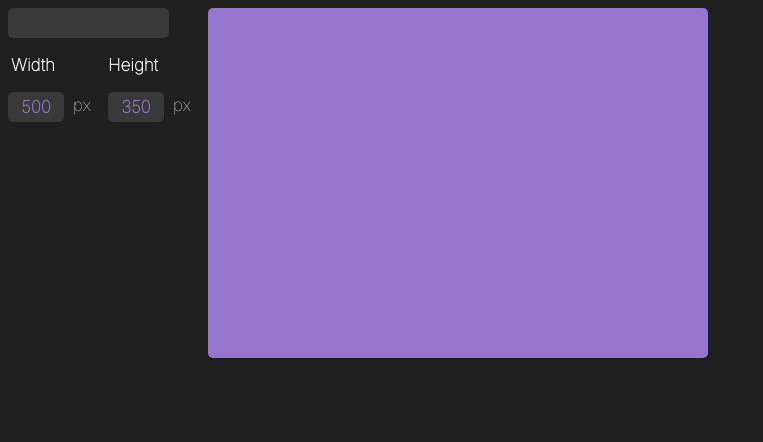
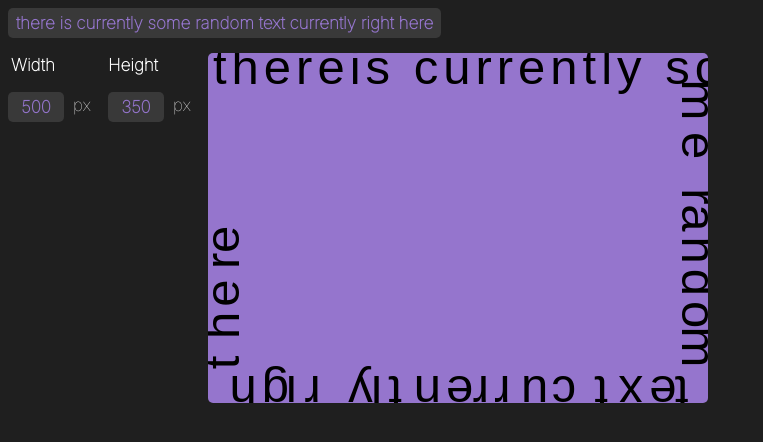
Before and after one commit to CarpetFloor/BorderText, a plain HTML site: page index.html in a window 1280 px wide. Shown: the whole page, without its empty margins (0-763 px from the left). Drawn offline with Linux system fonts and the light colour scheme.

Commit message:
Finished

```diff
--- a/index.html
+++ b/index.html
@@ -7,7 +7,13 @@
     <title>Border Text</title>
 </head>
 <body>
-    <input oninput="resizeInput()" type="text" id="string">
+    <input oninput="resizeInput()" type="text" id="string"
+    value="there is currently some random text currently right here">
+    <!--
+        there is currently some random text currently right here
+
+        hello there
+    -->
     <div id="container">
         <div>
             <p>Width</p>
--- a/script.js
+++ b/script.js
@@ -78,9 +78,124 @@ function setCanvasSize() {
 }
 
 function createBorder() {
-    let totalSize = w + w + h + h;
+    let text = document.getElementById("string").value;
+    let temp = text.replace(" ", "");
+    text = temp;
 
-    let elem = document.getElementById("string");
+    let scale = 0.85;
+    let totalSize = (w * scale) + (w * scale) + (h * scale) + (h * scale);
+
+    let margin = 5;
+    let fontSize = -1;
+    let offset = -1;
+
+    // calculate font size
+    let maxRange = 100;
+    for(let i = 5; i < maxRange; i++) {
+        r.font = i + "px Arial";
+        let size = r.measureText(text).width + (margin * text.length);
+
+        if((size > totalSize) || (i >= (maxRange - 1))) {
+            fontSize = (i - 5) + "px";
+            offset = (i - 5) + "px";
+            break;
+        }
+    }
+
+    r.fillStyle = "black";
+    let x = 5;
+    let y = parseInt(offset.replace("px", "")) * 0.7;
+
+    let start = 0;
+
+    // top
+    for(let i = start; i < text.length; i++) {
+        ++start;
+        r.font = fontSize + "px";
+
+        let c = text[i];
+        r.fillText(c, x, y);
+
+        x += r.measureText(c).width + margin;
+
+        if(x > (w - 10)) {
+            break;
+        }
+    }
+
+    x = w - (parseInt(offset.replace("px", "")) * 0.6);
+    y += (parseInt(offset.replace("px", "")) * 0.25) + margin;
+    // right
+    for(let i = start; i < text.length; i++) {
+        ++start;
+        r.font = fontSize + "px";
+
+        let c = text[i];
+
+        r.save();
+        r.translate(x, y);
+        r.rotate(0 + (Math.PI / 2));
+        r.textAlign = "center";
+        r.fillText(c, 0, 0);
+        r.restore();
+
+        y += r.measureText(c).width + margin;
+
+        if(y > (h - 10)) {
+            break;
+        }
+    }
+
+    x = w - (parseInt(offset.replace("px", "")) * 0.6);
+    y = h - ((parseInt(offset.replace("px", "")) * 0.5) + margin) * 1;
+
+    // bottom
+    for(let i = start; i < text.length; i++) {
+        ++start;
+        r.font = fontSize + "px";
+
+        let c = text[i];
+
+        r.save();
+        r.translate(x, y);
+        r.rotate(0 + (Math.PI / 1));
+        r.textAlign = "center";
+        r.fillText(c, 0, 0);
+        r.restore();
+
+        x -= r.measureText(c).width + margin;
+
+        if(x < 10) {
+            break;
+        }
+    }
+
+    x = (parseInt(offset.replace("px", "")) * 0.7);
+    // x = 5;
+    y -= ((parseInt(offset.replace("px", "")) * 0.5) + margin) * 0.5;
+
+    // left
+    for(let i = start; i < text.length; i++) {
+        ++start;
+        r.font = fontSize + "px";
+
+        let c = text[i];
+
+        r.save();
+        r.translate(x, y);
+        r.rotate(0 - (Math.PI / 2));
+        r.textAlign = "center";
+        r.fillText(c, 0, 0);
+        r.restore();
+
+        y -= r.measureText(c).width + margin;
+
+        if(y < 10) {
+            break;
+        }
+    }
 }
 
-setCanvasSize();
+window.setTimeout(()=>{
+    resizeInput();
+}, 50);
--- a/style.css
+++ b/style.css
@@ -51,6 +51,7 @@ input:focus {
 }
 
 canvas {
-    margin-top: -30px;
+    /* margin-top: -30px; */
+    margin-top: 15px;
     border-radius: 5px;
 }
```
